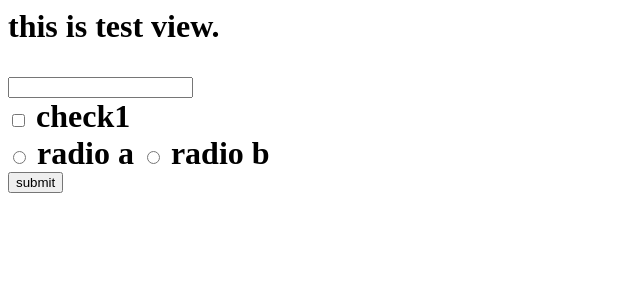
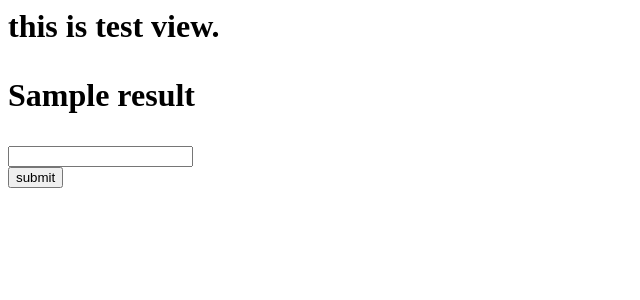
Before and after one commit to KenjiTsukahara/cakephp, a CakePHP app: the page made by app/View/Sample/index.ctp in a window 1280 px wide. Shown: the top 300 px of the page, without its empty margins (0-640 px from the left). Run offline with PHP 8.4 and a stand-in for CakePHP, Linux system fonts and the light colour scheme; the template is opened without the code that fills it: most values are stand-ins (such as "Sample title", 1, 10 or a date in 2020); form fields are guessed from the names that the template uses; some libraries are stand-ins or nearby versions.

Commit message:
fix typo

```diff
--- a/app/View/Sample/index.ctp
+++ b/app/View/Sample/index.ctp
@@ -4,18 +4,13 @@
 	</head>
 	<body>
 		<h1>this is test view.</p>
+		<p><?php echo $result; ?></p>
 		<p>
-			<form method="post" action="sample/form"name="form1">
-			<div><input type="text" name="text1"id="text1"></div>
-			<div><input type="checkbox" name="check1" id="check1">
-			<label for="check1">check1</label></div>
-			<div><input type="radio" value="radio_a"name="radio1"id="radio_a">
-			<label for="radio_a">radio a</label>
-			<input type="radio"value="radio_b"name="radio1"id="radio_b">
-			<label for="radio_b">radio b</label></div>
-			<div><input type="submit" value="submit">
-			</form>
-			</p>
-			</div>
+		<?php
+			echo $this->Form->create(false,array('type'=>'post','action'=>'.'));
+			echo $this->Form->text('text1');
+			echo $this->Form->end('submit');
+		?>
+		</p>
 	</body>
 </html>
```
